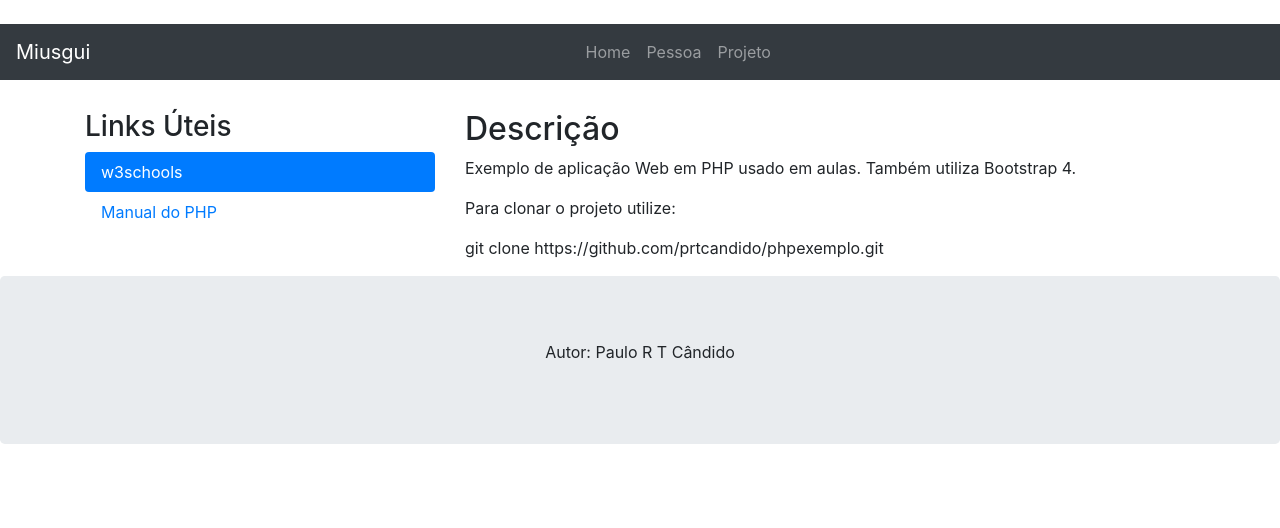
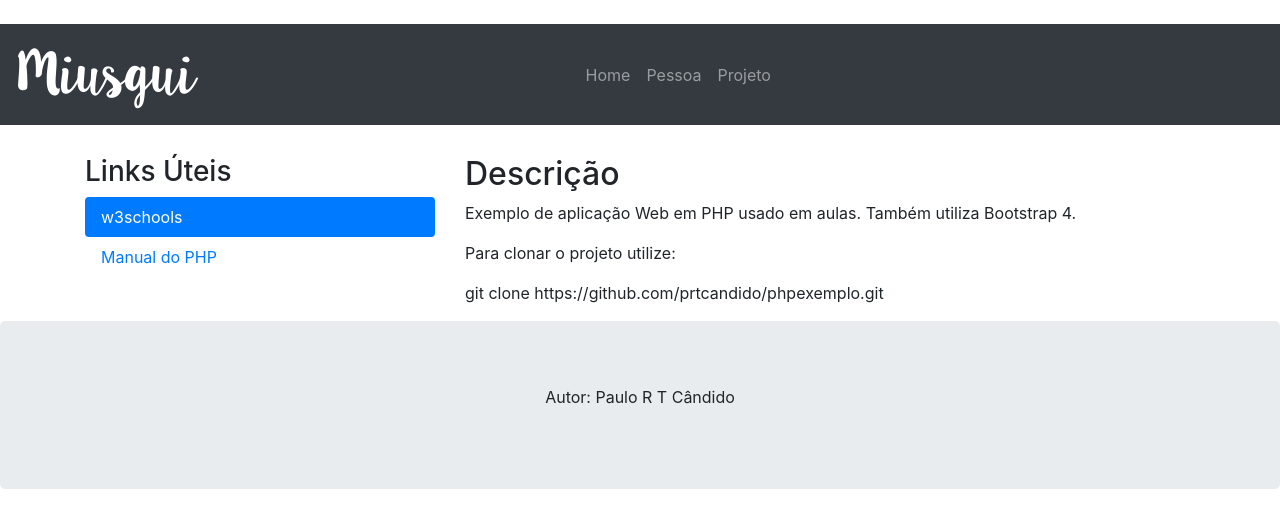
Before and after one commit to dantondelima/musicky, a PHP site: page / in a window 1280 px wide. Shown: the top 528 px of the page. Run offline with PHP 8.4, Linux system fonts and the light colour scheme.

Commit message:
Adicionando fonte

```diff
--- a/Assets/css/estilo.css
+++ b/Assets/css/estilo.css
@@ -1,3 +1,12 @@
+@font-face {
+font-family: 'LillyBelle';
+src: URL('../LillyBelle.ttf') format('truetype');
+}
 .titulo {
     width: 45%;
+    font-family: LillyBelle;
 }
+
+.navbar-brand {
+    font-size: 50px;
+}
```
Also changed, not shown: Assets/LillyBelle.ttf (added).
